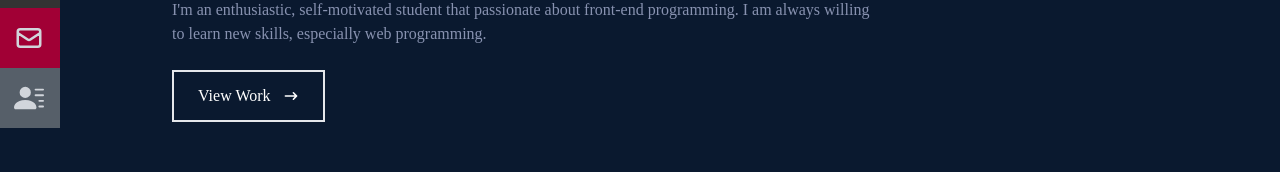
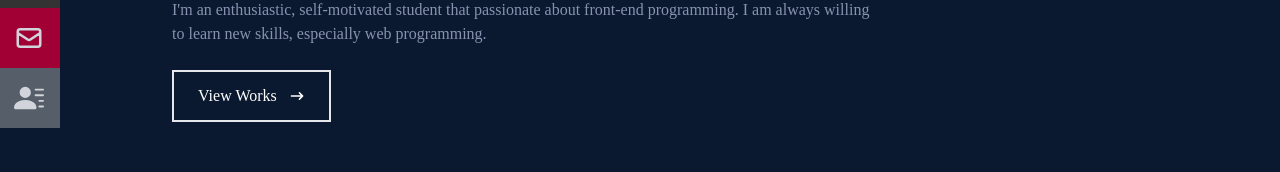
Before and after one commit to prs3co/prs3co.github.io, a React (Create React App) app: page / in a window 1280 px wide. Shown: the part 392-564 px from the top of the page. Built offline with nearby package versions, Linux system fonts and the light colour scheme.

Commit message:
Fixed Navbar 2

```diff
--- a/src/components/Home.jsx
+++ b/src/components/Home.jsx
@@ -1,6 +1,6 @@
 import React from 'react'
 import {HiArrowNarrowRight} from 'react-icons/hi';
-import {Link} from 'react-scroll'
+import {Link, Button} from 'react-scroll'
 
 const Home = () => {
   return (
@@ -12,14 +12,12 @@ const Home = () => {
         <h1 className='text-4xl sm:text-7xl font-bold text-[#ccd6f6]'>Pras</h1>
         <p className='text-[#8892b0] py-4 max-w-[700px]'>I'm an enthusiastic, self-motivated student that passionate about front-end programming. I am always willing to learn new skills, especially web programming.</p>
         <div>
-          <button className='text-white group border-2 px-6 py-3 my-2 flex items-center hover:bg-pink-600 hover:border-pink-600'>
-            <Link to="project" smooth={true} duration={500} >
-              View Work
-            </Link>
+          <Button to="project" smooth={true} duration={500} className='text-white group border-2 px-6 py-3 my-2 flex items-center hover:bg-pink-600 hover:border-pink-600'>
+            View Works
             <span className='group-hover:rotate-90 duration-300'>
               <HiArrowNarrowRight className='ml-3'/>
             </span>
-          </button>
+          </Button>
         </div>
       </div>
     </div>
--- a/src/components/Navbar.jsx
+++ b/src/components/Navbar.jsx
@@ -74,8 +74,8 @@ const Navbar = () => {
           </Link>
         </li> */}
         <li onClick={handleClick} className='py-6 text-4xl'>
-          <Link to="contact" smooth={true} duration={500} >
-            Contact
+          <Link to="contacts" smooth={true} duration={500} >
+            Contacts
           </Link>
         </li>
       </ul>
```
